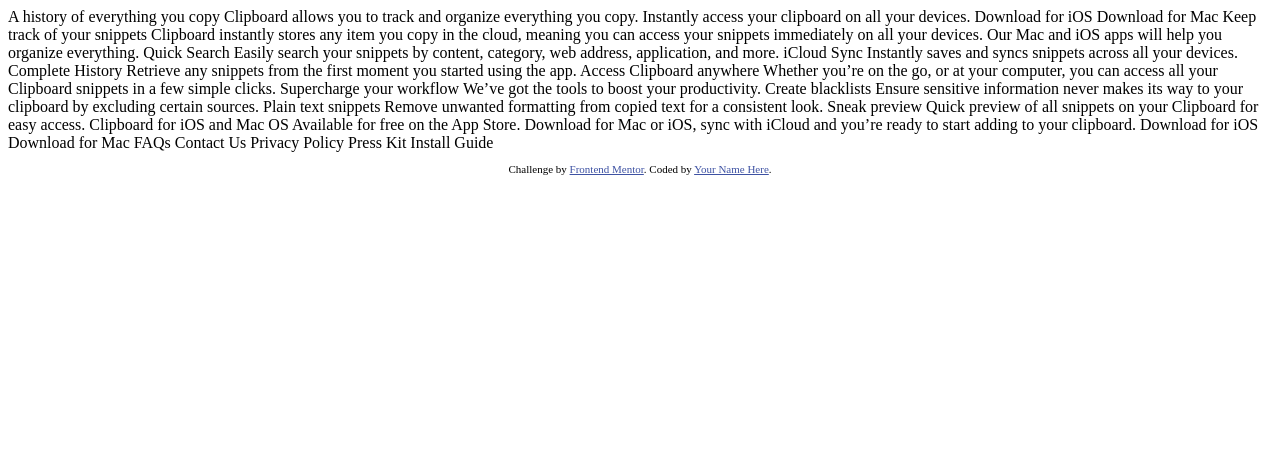
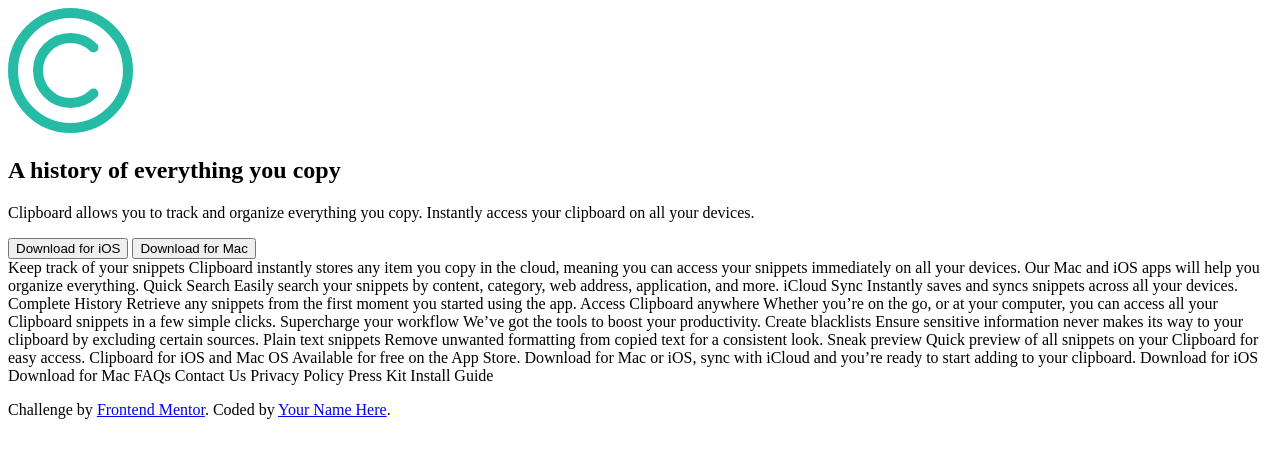
Before and after one commit to blitz-flex/Clipboard-Landing-Page, a plain HTML site: page index.html in a window 1280 px wide. Drawn offline with Linux system fonts and the light colour scheme.

Commit message:
update index.html

```diff
--- a/index.html
+++ b/index.html
@@ -7,22 +7,37 @@
   <link rel="icon" type="image/png" sizes="32x32" href="./images/favicon-32x32.png">
 
   <title>Frontend Mentor | Clipboard landing page</title>
+  <link rel="stylesheet" href="style.css"/>
 
-  <!-- Feel free to remove these styles or customise in your own stylesheet 👍 -->
-  <style>
-    .attribution { font-size: 11px; text-align: center; }
-    .attribution a { color: hsl(228, 45%, 44%); }
-  </style>
+
+
 </head>
 <body>
+  <header>
+    <div class="logo">
+      <img src="./images/logo.svg" alt="logo"/>
+    </div>
+  </header>
 
-  A history of everything you copy
+  <main>
+    <section class="history">
+      <h1>A history of everything you copy</h1>
+      <p>Clipboard allows you to track and organize everything you
+        copy. Instantly access your clipboard on all your devices.</p>
+      <div class="but">
+        <button>Download for iOS</button>
+        <button>Download for Mac</button>
+      </div>
+    </section>
 
-  Clipboard allows you to track and organize everything you
-  copy. Instantly access your clipboard on all your devices.
 
-  Download for iOS
-  Download for Mac
+  </main>
+
+
+
+
+
+
 
   Keep track of your snippets
 
```
